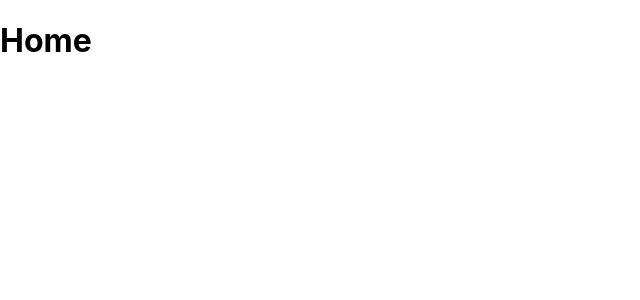
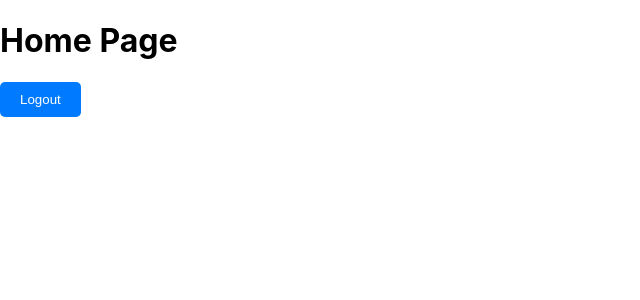
Before and after one commit to XerckM/FoodRadarProject, a React (Create React App) app in the folder frontend/: page /home in a window 1280 px wide. Shown: the top 300 px of the page, without its empty margins (0-640 px from the left). Built offline with nearby package versions, Linux system fonts and the light colour scheme.

Commit message:
added logout function incomplete

```diff
--- a/frontend/src/components/buttons/logout/logoutButton.js
+++ b/frontend/src/components/buttons/logout/logoutButton.js
@@ -1,7 +1,7 @@
 import React from 'react';
-import './loginButton.css';
+import './logoutButton.css';
 
-const LoginButton = ({ children, ...props }) => {
+const LogoutButton = ({ children, ...props }) => {
     return (
         <button className="logout-button" {...props}>
             {children}
@@ -9,4 +9,4 @@ const LoginButton = ({ children, ...props }) => {
     );
 };
 
-export default LoginButton;
+export default LogoutButton;
--- a/frontend/src/components/context/authContext.js
+++ b/frontend/src/components/context/authContext.js
@@ -20,8 +20,15 @@ export const AuthProvider = ({ children }) => {
         }
     };
 
+    const logout = async () => {
+        await UserController.logout();
+        setUser(null);
+        localStorage.removeItem('user');
+        localStorage.removeItem('token');
+    };
+
     return (
-        <AuthContext.Provider value={{ user, setUser, login }}>
+        <AuthContext.Provider value={{ user, setUser, login, logout }}>
             {children}
         </AuthContext.Provider>
     );
--- a/frontend/src/controllers/userController.js
+++ b/frontend/src/controllers/userController.js
@@ -7,7 +7,14 @@ const UserController = {
         const response = await axios.post(`${apiURL}/api/user/login`, { email, password });
         return response;
     },
-    // Add other methods as needed
+    logout: async () => {
+        try {
+            await axios.get('/api/user/logout');
+            console.log('User logged out');
+        } catch (error) {
+            console.error('Logout error:', error);
+        }
+    },
 };
 
 export default UserController;
--- a/frontend/src/views/home/homeView.js
+++ b/frontend/src/views/home/homeView.js
@@ -1,9 +1,23 @@
-import React from "react";
+// frontend/src/views/home/homeView.js
+
+import React, { useContext } from 'react';
+import { useNavigate } from 'react-router-dom';
+import LogoutButton from '../../components/buttons/logout/logoutButton';
+import { AuthContext } from '../../components/context/authContext';
 
 export const HomeView = () => {
+    const { logout } = useContext(AuthContext);
+    const navigate = useNavigate();
+
+    const handleLogout = async () => {
+        await logout();
+        navigate('/login');
+    };
+
     return (
         <div>
-            <h1>Home</h1>
+            <h1>Home Page</h1>
+            <LogoutButton onClick={handleLogout}>Logout</LogoutButton>
         </div>
     );
 };
```
